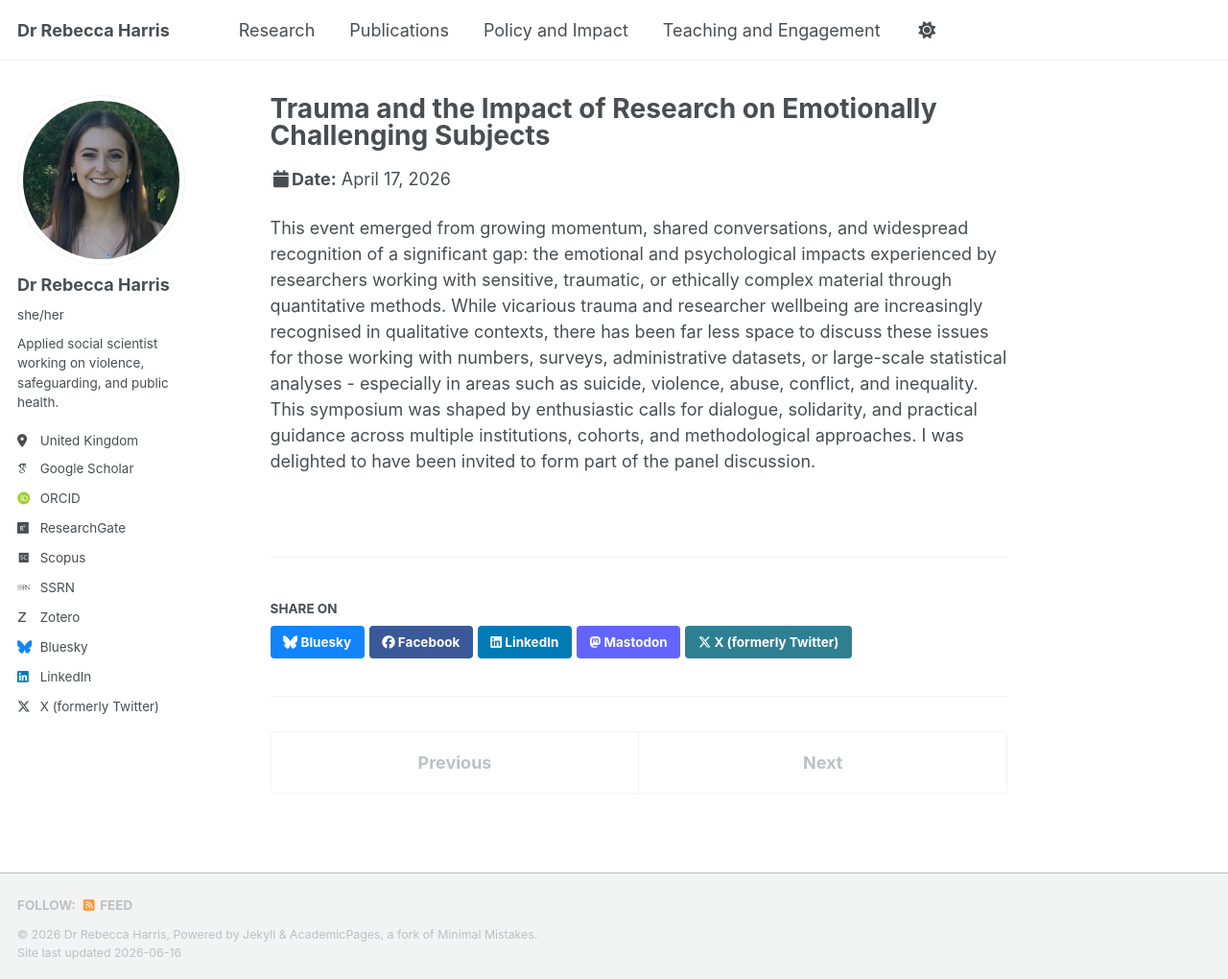
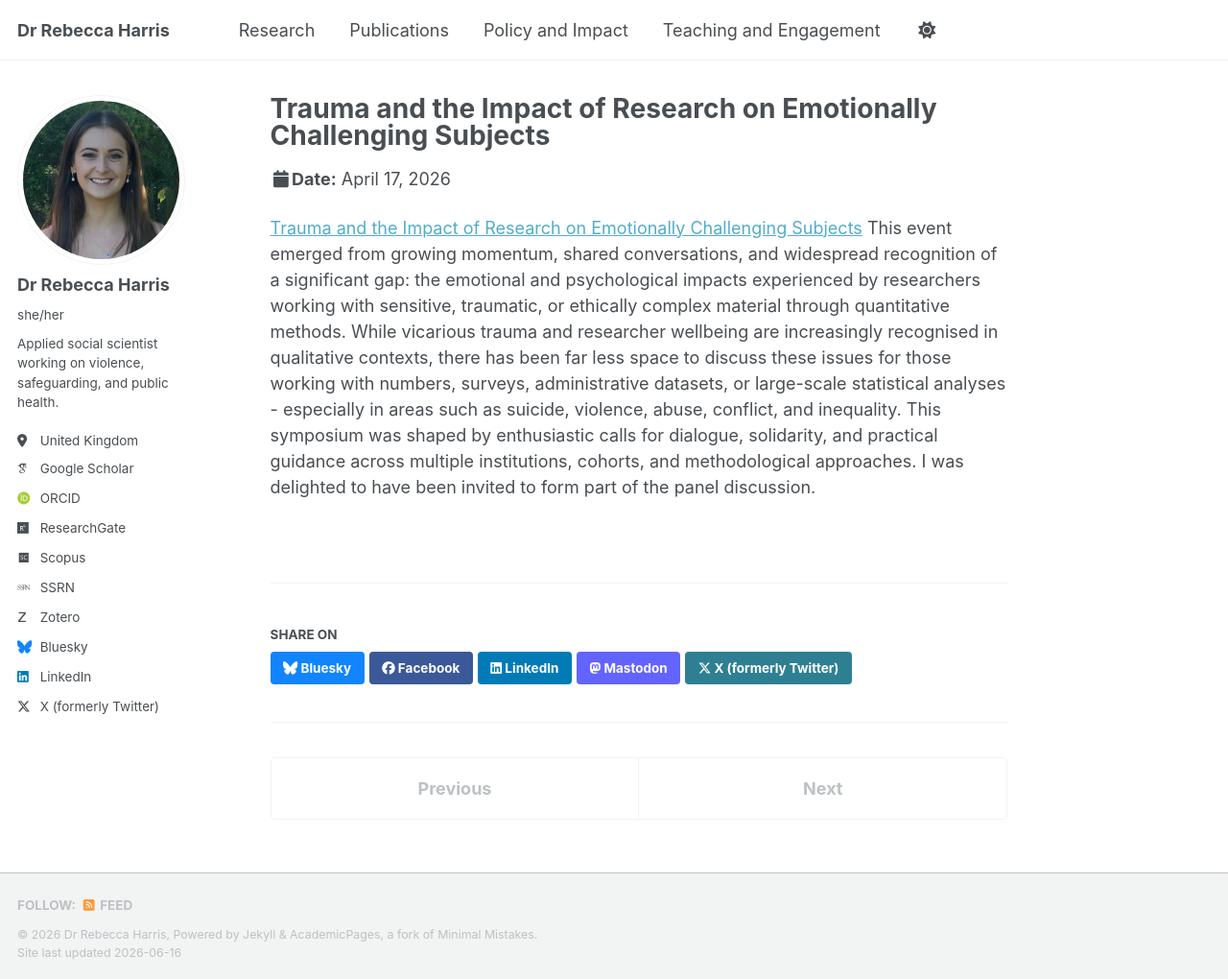
Before and after one commit to DrRebeccaHarris/drrebeccaharris.github.io, a Jekyll site: the page built from _talks/2026-04-17-vicarious-panel.md, in a window 1280 px wide and 1020 px high. Shown: the whole window at 96% size. Built offline with Jekyll 4.4.1, drawn with Linux system fonts in a browser that asks for light colours; some web fonts are replaced; a script bundle is joined from its source files by our own code; library files that are not in the unit come from our copies.

Commit message:
Update 2026-04-17-vicarious-panel.md

```diff
--- a/_talks/2026-04-17-vicarious-panel.md
+++ b/_talks/2026-04-17-vicarious-panel.md
@@ -6,4 +6,5 @@ venue: "University of Southampton Highfield Campus"
 date: 2026-04-17
 location: "University of Southampton Highfield Campus, Southampton, UK"
 ---
+[Trauma and the Impact of Research on Emotionally Challenging Subjects](https://www.eventbrite.com/e/trauma-and-the-impact-of-research-on-emotionally-challenging-subjects-tickets-1982343302180)
 This event emerged from growing momentum, shared conversations, and widespread recognition of a significant gap: the emotional and psychological impacts experienced by researchers working with sensitive, traumatic, or ethically complex material through quantitative methods. While vicarious trauma and researcher wellbeing are increasingly recognised in qualitative contexts, there has been far less space to discuss these issues for those working with numbers, surveys, administrative datasets, or large-scale statistical analyses - especially in areas such as suicide, violence, abuse, conflict, and inequality. This symposium was shaped by enthusiastic calls for dialogue, solidarity, and practical guidance across multiple institutions, cohorts, and methodological approaches. I was delighted to have been invited to form part of the panel discussion.
```
